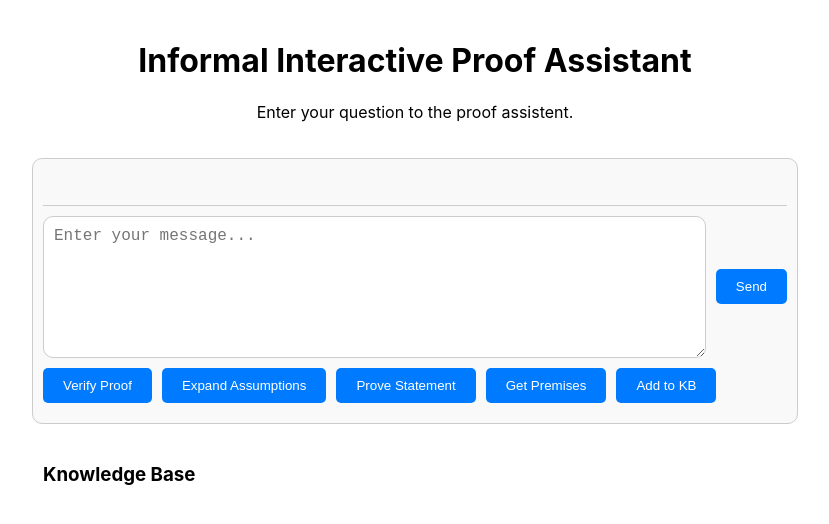
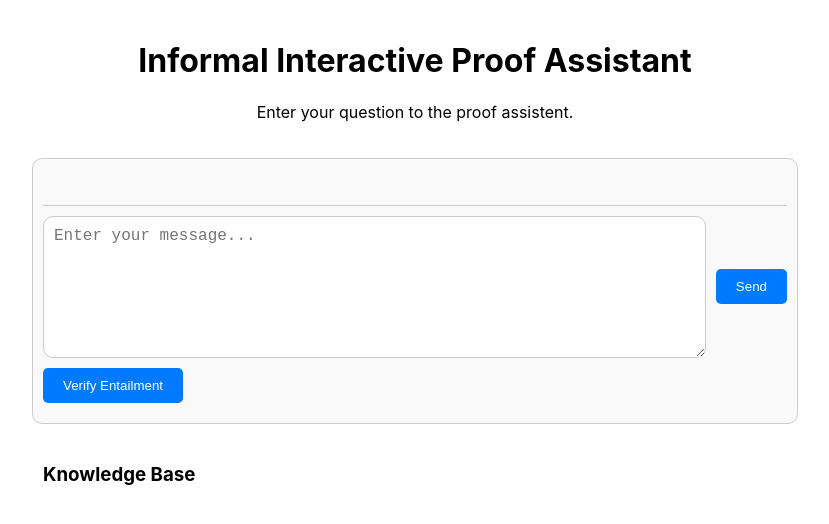
Before and after one commit to SL2000s/iipa_frontend, a React (Create React App) app: page / in a window 1280 px wide. Shown: the top 524 px of the page, without its empty margins (225-1054 px from the left). Built offline with nearby package versions, Linux system fonts and the light colour scheme.

Commit message:
Add first version of entailment verification

```diff
--- a/src/App.js
+++ b/src/App.js
@@ -11,8 +11,8 @@ function App() {
   const chatHistoryRef = useRef(null);
 
   const chooseTactic = (tactic) => {
-    if (tactic === 'verifyProof') {
-      setInput('Given two statements p_i and p_j verify if the entailment between the two statements are logically consistent and sound by formally');
+    if (tactic === 'verifyEntailment') {
+      setInput('Verify that p_1 follows from p_0.\n\np_0: UNDEFINED\np_1: UNDEFINED');
     } else if (tactic === 'expandAssumptions') {
       setInput('Given a statement p_i expand the implied definitions and assumptions by formally');
     }
@@ -90,11 +90,11 @@ function App() {
         {/* Tactics Buttons */}
         <div className="command-menu">
           <div className="tactics-buttons">
-            <button onClick={() => chooseTactic('verifyProof')}>Verify Proof</button>
-            <button onClick={() => chooseTactic('expandAssumptions')}>Expand Assumptions</button>
-            <button onClick={() => chooseTactic('prove')}>Prove Statement</button>
-            <button onClick={() => chooseTactic('getPremises')}>Get Premises</button>
-            <button onClick={() => chooseTactic('addToKB')}>Add to KB</button>
+            <button onClick={() => chooseTactic('verifyEntailment')}>Verify Entailment</button>
+            {/* <button onClick={() => chooseTactic('expandAssumptions')}>Expand Assumptions</button> */}
+            {/* <button onClick={() => chooseTactic('prove')}>Prove Statement</button> */}
+            {/* <button onClick={() => chooseTactic('getPremises')}>Get Premises</button> */}
+            {/* <button onClick={() => chooseTactic('addToKB')}>Add to KB</button> */}
             {/* <button onClick={handleClearInput}>Clear</button> */}
           </div>
         </div>
```
